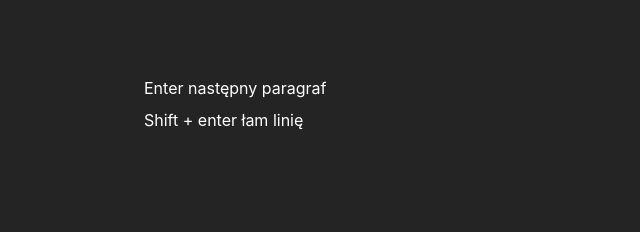
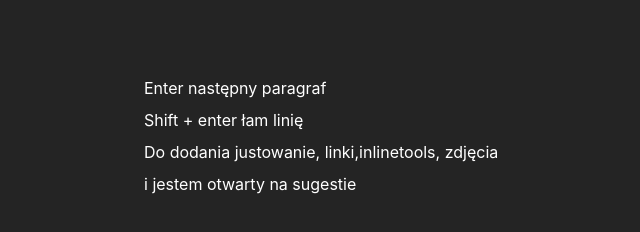
Before and after one commit to number44/editorts, a website built with Vite: page index.html in a window 1280 px wide. Shown: the whole page, without its empty margins (96-736 px from the left). Built offline with nearby package versions, Linux system fonts and the light colour scheme; what @editorjs/editorjs would draw is missing.

Commit message:
console.log fixed

```diff
--- a/index.html
+++ b/index.html
@@ -13,6 +13,8 @@
     <div class="container info">
       <p>Enter następny paragraf</p>
       <p>Shift + enter łam linię</p>
+      <p>Do dodania justowanie, linki,inlinetools, zdjęcia</p>
+      <p>i jestem otwarty na sugestie</p>
     </div>
 
     <script type="module" src="/src/main.ts"></script>
--- a/src/main.ts
+++ b/src/main.ts
@@ -1,13 +1,18 @@
 import "./style.scss";
-import EditorJS, { BlockToolConstructable } from "@editorjs/editorjs";
+import EditorJS, {
+  BlockToolConstructable,
+  LogLevels,
+} from "@editorjs/editorjs";
 import Header from "@editorjs/header";
 import List from "@editorjs/list";
+// import { LogLevels } from "@editorjs/editorjs/types";
+
 import YoutubeEmbed from "editorjs-youtube-embed";
-
 new EditorJS({
   tools: {
     header: Header,
     List: List as BlockToolConstructable,
     youtubeEmbed: YoutubeEmbed,
   },
+  logLevel: LogLevels.ERROR,
 });
```
